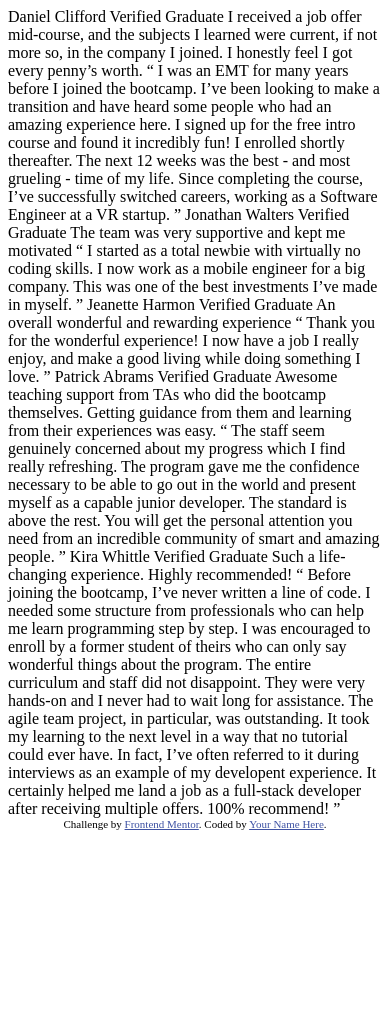
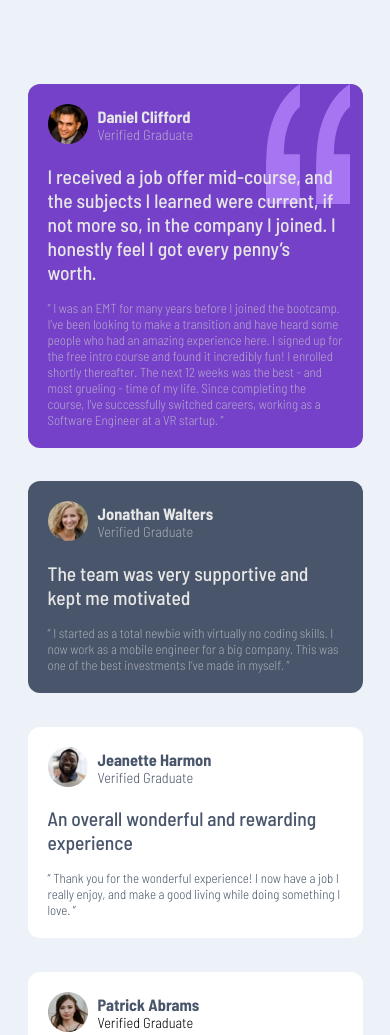
Before and after one commit to danipoal/testimonials-grid-section-main, a plain HTML site: page index.html in a window 390 px wide. Shown: the top 1035 px of the page. Before the commit the page ends 844 px from the top, so only its background shows below. Drawn offline with Linux system fonts and the light colour scheme.

Commit message:
Componente creado + responsive

```diff
--- a/index.html
+++ b/index.html
@@ -1,63 +1,143 @@
 <!DOCTYPE html>
 <html lang="en">
+
 <head>
   <meta charset="UTF-8">
-  <meta name="viewport" content="width=device-width, initial-scale=1.0"> <!-- displays site properly based on user's device -->
+  <meta name="viewport" content="width=device-width, initial-scale=1.0">
+  <!-- displays site properly based on user's device -->
 
   <link rel="icon" type="image/png" sizes="32x32" href="./images/favicon-32x32.png">
 
   <title>Frontend Mentor | [Challenge Name Here]</title>
 
   <!-- Feel free to remove these styles or customise in your own stylesheet 👍 -->
+  <link rel="preconnect" href="https://fonts.googleapis.com">
+  <link rel="preconnect" href="https://fonts.gstatic.com" crossorigin>
+  <link
+    href="https://fonts.googleapis.com/css2?family=Barlow+Semi+Condensed:ital,wght@0,100;0,200;0,300;0,400;0,500;0,600;0,700;0,800;0,900;1,100;1,200;1,300;1,400;1,500;1,600;1,700;1,800;1,900&display=swap"
+    rel="stylesheet">
+  <link rel="stylesheet" href="style.css">
+
+
   <style>
-    .attribution { font-size: 11px; text-align: center; }
-    .attribution a { color: hsl(228, 45%, 44%); }
+    .attribution {
+      font-size: 11px;
+      text-align: center;
+    }
+
+    .attribution a {
+      color: hsl(228, 45%, 44%);
+    }
   </style>
 </head>
+
 <body>
+  <section class="full-container">
+    <div class="specific-container container1 quote-background">
+      <img src="./images/image-daniel.jpg" alt="Error img">
+      <div class="user-item">
+        <h5 class="user-name">
           Daniel Clifford
+        </h5>
+        <p class="user-role">
           Verified Graduate
-
+        </p>
+      </div>
+      <h2 class="user-title">
         I received a job offer mid-course, and the subjects I learned were current, if not more so,
         in the company I joined. I honestly feel I got every penny’s worth.
-
+      </h2>
+      <p class="user-text">
         “ I was an EMT for many years before I joined the bootcamp. I’ve been looking to make a
         transition and have heard some people who had an amazing experience here. I signed up
         for the free intro course and found it incredibly fun! I enrolled shortly thereafter.
         The next 12 weeks was the best - and most grueling - time of my life. Since completing
         the course, I’ve successfully switched careers, working as a Software Engineer at a VR startup. ”
+      </p>
 
+    </div>
+
+
+    <div class="specific-container container2">
+      <img src="./images/image-jeanette.jpg" alt="Error img">
+      <div class="user-item">
+        <h5 class="user-name">
           Jonathan Walters
+        </h5>
+        <p class="user-role">
           Verified Graduate
-
+        </p>
+      </div>
+      <h1 class="user-title">
         The team was very supportive and kept me motivated
-
+      </h1>
+      <p class="user-text">
         “ I started as a total newbie with virtually no coding skills. I now work as a mobile engineer
         for a big company. This was one of the best investments I’ve made in myself. ”
+      </p>
 
+    </div>
+
+
+    <div class="specific-container container3 white-cont">
+      <img src="./images/image-jonathan.jpg" alt="Error img">
+      <div class="user-item">
+        <h5 class="user-name white-cont">
           Jeanette Harmon
+        </h5>
+        <p class="user-role">
           Verified Graduate
-
+        </p>
+      </div>
+      <h1 class="user-title white-cont">
         An overall wonderful and rewarding experience
-
+      </h1>
+      <p class="user-text">
         “ Thank you for the wonderful experience! I now have a job I really enjoy, and make a good living
         while doing something I love. ”
+      </p>
 
+    </div>
+
+
+    <div class="specific-container container4">
+      <img src="./images/image-kira.jpg" alt="Error img">
+      <div class="user-item">
+        <h5 class="user-name white-cont">
           Patrick Abrams
+        </h5>
+        <p class="user-role">
           Verified Graduate
-
+        </p>
+      </div>
+      <h1 class="user-title white-cont">
         Awesome teaching support from TAs who did the bootcamp themselves. Getting guidance from them and
         learning from their experiences was easy.
-
+      </h1>
+      <p class="user-text">
         “ The staff seem genuinely concerned about my progress which I find really refreshing. The program
         gave me the confidence necessary to be able to go out in the world and present myself as a capable
         junior developer. The standard is above the rest. You will get the personal attention you need from
         an incredible community of smart and amazing people. ”
+      </p>
 
+    </div>
+
+    <div class="specific-container container5">
+
+      <img src="./images/image-patrick.jpg" alt="Error img">
+      <div class="user-item">
+        <h5 class="user-name">
           Kira Whittle
+        </h5>
+        <p class="user-role">
           Verified Graduate
-
+        </p>
+      </div>
+      <h1 class="user-title">
         Such a life-changing experience. Highly recommended!
+      </h1>
+      <p class="user-text">
 
         “ Before joining the bootcamp, I’ve never written a line of code. I needed some structure from
         professionals who can help me learn programming step by step. I was encouraged to enroll by a former
@@ -67,10 +147,30 @@
         could ever have. In fact, I’ve often referred to it during interviews as an example of my developent
         experience. It certainly helped me land a job as a full-stack developer after receiving multiple offers.
         100% recommend! ”
+      </p>
+
+
+
+
+
+
+    </div>
+
+  </section>
+
+
+
+
+
+
+
+
+
 
   <div class="attribution">
     Challenge by <a href="https://www.frontendmentor.io?ref=challenge" target="_blank">Frontend Mentor</a>.
-    Coded by <a href="#">Your Name Here</a>.
+    Coded by <a href="https://github.com/danipoal">Daniel Alvarez</a>.
   </div>
 </body>
+
 </html>
--- /dev/null
+++ b/style.css
@@ -0,0 +1,116 @@
+:root {
+  --violeta: hsl(263, 55%, 52%);
+  --gris: hsl(217, 19%, 35%);
+  --azul-fuerte: hsl(219, 29%, 14%);
+  --White: hsl(0, 0%, 100%);
+
+  --gris-flojo: hsl(0, 0%, 81%);
+  --gris-azulado: hsl(210, 46%, 95%);
+  /*
+    1. "Verified Graduate" has the same color as the person's name with 50% opacity
+    2. Review paragraphs inside the quotations have the same color as well, but are at 70% opacity
+    */
+}
+body {
+  font-size: 13px;
+  font-family: "Barlow Semi Condensed";
+  font-weight: 300;
+  background-color: var(--gris-azulado);
+}
+.full-container {
+  margin: 10vh 5vw;
+  display: grid;
+  grid-template-columns: repeat(4, 1fr);
+  grid-template-rows: 1fr 1fr;
+  gap: 4vh 2vw;
+}
+.specific-container {
+  border-radius: 12px;
+  -webkit-border-radius: 12px;
+  -moz-border-radius: 12px;
+  -ms-border-radius: 12px;
+  -o-border-radius: 12px;
+  padding: 20px;
+  position: relative;
+}
+
+.specific-container img {
+  height: 40px;
+  width: 40px;
+  border-radius: 100%;
+
+  -webkit-border-radius: 100%;
+  -moz-border-radius: 100%;
+  -ms-border-radius: 100%;
+  -o-border-radius: 100%;
+  display: inline-block;
+}
+.user-item {
+  display: inline-block;
+  margin-top: 0;
+  margin-left: 10px;
+  position: absolute;
+  top: 23px;
+}
+.user-name {
+  margin: 0;
+  font-size: 1.02rem;
+  color: rgb(230, 230, 230);
+}
+.user-role {
+  margin: 0;
+  font-size: 0.9rem;
+}
+.user-title {
+  color: rgb(230, 230, 230);
+  font-weight: 500;
+}
+.user-text {
+  margin-bottom: 0;
+}
+.container1 {
+  background-color: var(--violeta);
+  grid-column: 1 / 3;
+  grid-row: 1/ 2;
+  color: hsla(0, 0%, 81%, 0.719);
+}
+.container2 {
+  background-color: var(--gris);
+  grid-column: 3 / 4;
+  grid-row: 1/ 2;
+  color: hsla(0, 0%, 81%, 0.719);
+}
+.container3 {
+  background-color: var(--White);
+  color: var(--gris);
+  grid-column: 1 / 2;
+  grid-row: 2 / 3;
+}
+.container4 {
+  background-color: var(--White);
+  grid-column: 4 / 5;
+  grid-row: 1 / 3;
+}
+.container5 {
+  background-color: var(--azul-fuerte);
+  grid-column: 2 / 4;
+  grid-row: 2/ 3;
+  color: hsla(0, 0%, 81%, 0.719);
+}
+.white-cont {
+  color: var(--gris) !important;
+}
+.quote-background {
+  background-repeat: no-repeat; /* No repetir la imagen de fondo */
+  background-position: top right; /* Centrar la imagen de fondo */
+  background-position-x: 95%;
+  background-size: 25% 33%; /* Ajustar el tamaño para ocupar el 33% de la altura del contenedor */
+  background-image: url("./images/bg-pattern-quotation.svg");
+  position: relative;
+}
+@media (max-width: 970px) {
+  .full-container {
+    display: flex;
+    flex-direction: column;
+  }
+}
```
Lines whose indentation alone changed are shown as unchanged.
